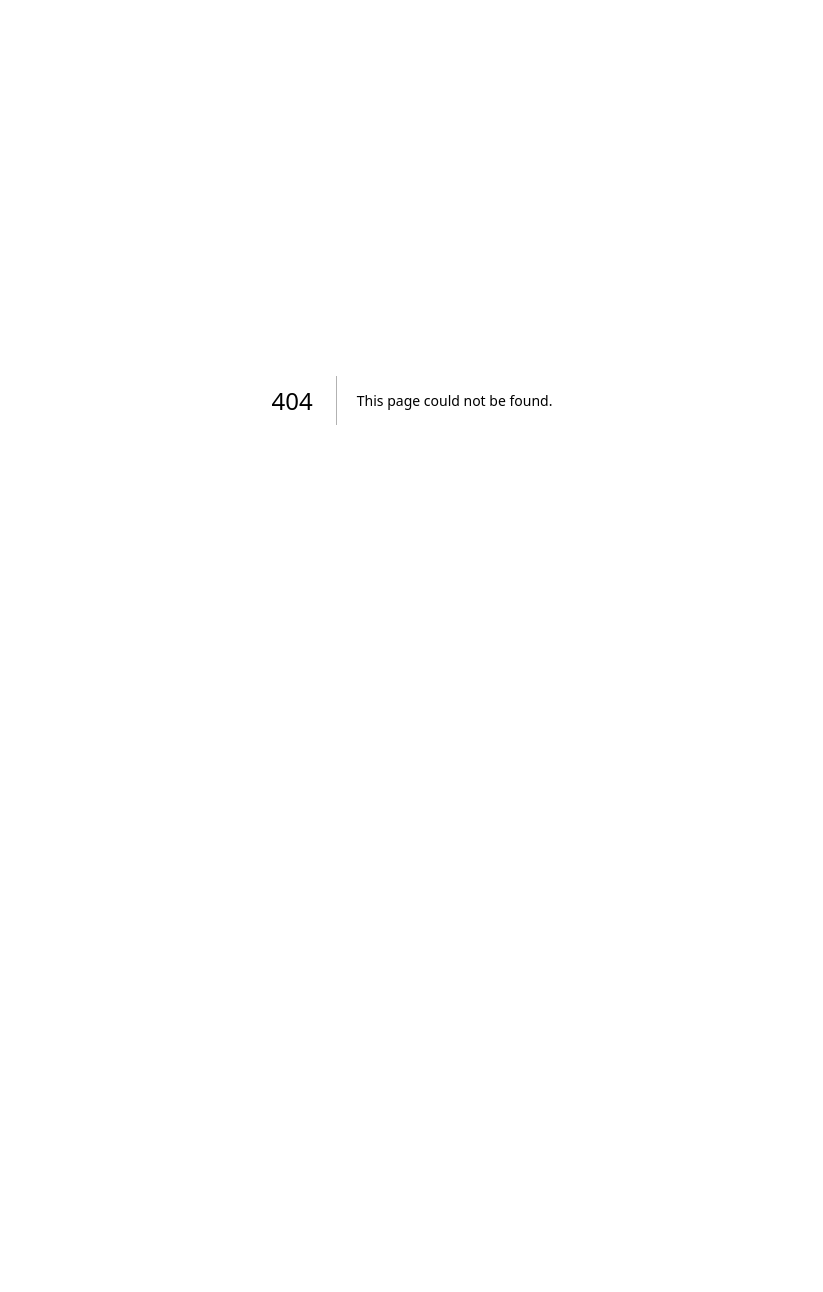
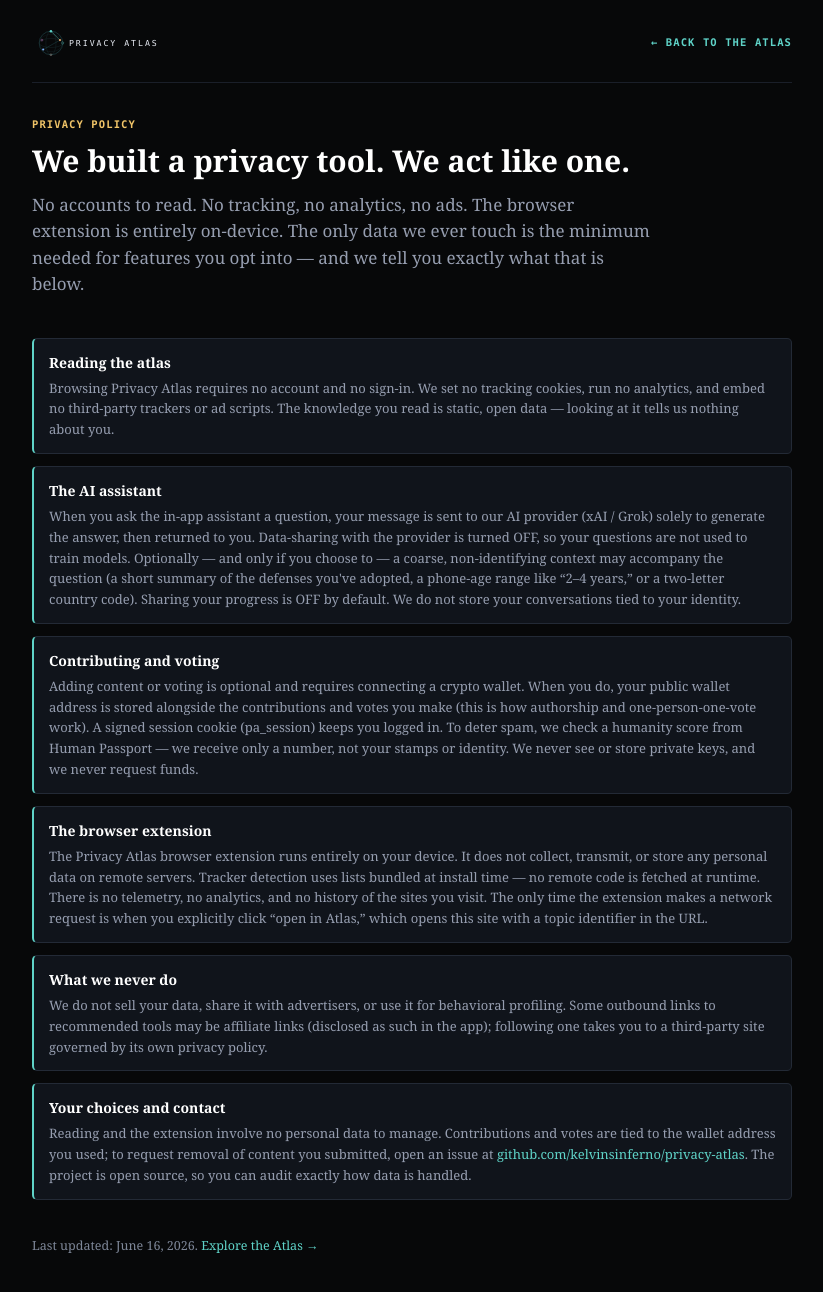
Before and after one commit to kelvinsinferno/privacy-atlas, a Next.js app: page /privacy in a window 1280 px wide. Before the commit this address had no page. Shown: the top 1292 px of the page, without its empty margins (228-1051 px from the left). Before the commit the page ends 800 px from the top, so only its background shows below. Built offline with nearby package versions, Linux system fonts and the light colour scheme.

Commit message:
Add privacy policy page; point extension source link at the repo

```diff
--- /dev/null
+++ b/app/privacy/page.tsx
@@ -0,0 +1,151 @@
+import type { Metadata } from "next";
+import Link from "next/link";
+import { mono } from "@/lib/styles";
+import { BrandLogoHorizontal } from "@/components/common/BrandLogo";
+
+export const metadata: Metadata = {
+  title: "Privacy Policy · Privacy Atlas",
+  description:
+    "How Privacy Atlas handles your data: no tracking, no analytics, no accounts to read. The browser extension is fully on-device. Minimal data only when you opt in.",
+};
+
+// Brand tokens (mirrors lib/styles.ts S-object + extension/styles.ts — NOT Tailwind).
+const C = {
+  bg: "#070809",
+  surface: "#10141b",
+  border: "#232a36",
+  text: "#d4dae6",
+  muted: "#969eb0",
+  faint: "#7e8798",
+  teal: "#5fd3c8",
+  amber: "#f0c468",
+};
+
+const label: React.CSSProperties = {
+  fontFamily: mono,
+  fontSize: 10.5,
+  fontWeight: 600,
+  letterSpacing: 1.1,
+  color: "#8893a4",
+  textTransform: "uppercase",
+};
+
+const LAST_UPDATED = "June 16, 2026";
+
+const SECTIONS: { head: string; body: React.ReactNode }[] = [
+  {
+    head: "Reading the atlas",
+    body: "Browsing Privacy Atlas requires no account and no sign-in. We set no tracking cookies, run no analytics, and embed no third-party trackers or ad scripts. The knowledge you read is static, open data — looking at it tells us nothing about you.",
+  },
+  {
+    head: "The AI assistant",
+    body: "When you ask the in-app assistant a question, your message is sent to our AI provider (xAI / Grok) solely to generate the answer, then returned to you. Data-sharing with the provider is turned OFF, so your questions are not used to train models. Optionally — and only if you choose to — a coarse, non-identifying context may accompany the question (a short summary of the defenses you've adopted, a phone-age range like “2–4 years,” or a two-letter country code). Sharing your progress is OFF by default. We do not store your conversations tied to your identity.",
+  },
+  {
+    head: "Contributing and voting",
+    body: "Adding content or voting is optional and requires connecting a crypto wallet. When you do, your public wallet address is stored alongside the contributions and votes you make (this is how authorship and one-person-one-vote work). A signed session cookie (pa_session) keeps you logged in. To deter spam, we check a humanity score from Human Passport — we receive only a number, not your stamps or identity. We never see or store private keys, and we never request funds.",
+  },
+  {
+    head: "The browser extension",
+    body: "The Privacy Atlas browser extension runs entirely on your device. It does not collect, transmit, or store any personal data on remote servers. Tracker detection uses lists bundled at install time — no remote code is fetched at runtime. There is no telemetry, no analytics, and no history of the sites you visit. The only time the extension makes a network request is when you explicitly click “open in Atlas,” which opens this site with a topic identifier in the URL.",
+  },
+  {
+    head: "What we never do",
+    body: "We do not sell your data, share it with advertisers, or use it for behavioral profiling. Some outbound links to recommended tools may be affiliate links (disclosed as such in the app); following one takes you to a third-party site governed by its own privacy policy.",
+  },
+  {
+    head: "Your choices and contact",
+    body: (
+      <>
+        Reading and the extension involve no personal data to manage. Contributions and votes are tied
+        to the wallet address you used; to request removal of content you submitted, open an issue at{" "}
+        <a
+          href="https://github.com/kelvinsinferno/privacy-atlas"
+          target="_blank"
+          rel="noopener noreferrer"
+          style={{ color: C.teal, textDecoration: "none" }}
+        >
+          github.com/kelvinsinferno/privacy-atlas
+        </a>
+        . The project is open source, so you can audit exactly how data is handled.
+      </>
+    ),
+  },
+];
+
+export default function PrivacyPage() {
+  return (
+    <div
+      style={{
+        minHeight: "100vh",
+        background: C.bg,
+        color: C.text,
+        fontFamily: "'Georgia', serif",
+        padding: "26px 22px 64px",
+      }}
+    >
+      <div style={{ maxWidth: 760, margin: "0 auto" }}>
+        {/* top bar: brand (→ home) + back link */}
+        <div
+          style={{
+            display: "flex",
+            alignItems: "center",
+            justifyContent: "space-between",
+            gap: 16,
+            flexWrap: "wrap",
+            paddingBottom: 22,
+            borderBottom: `1px solid #1a1f29`,
+          }}
+        >
+          <Link href="/" aria-label="Privacy Atlas home" style={{ display: "inline-flex", textDecoration: "none" }}>
+            <BrandLogoHorizontal style={{ height: 34 }} />
+          </Link>
+          <Link href="/" style={{ ...label, color: C.teal, textDecoration: "none" }}>
+            ← back to the atlas
+          </Link>
+        </div>
+
+        {/* hero */}
+        <section style={{ marginTop: 34 }}>
+          <div style={{ ...label, color: C.amber }}>Privacy Policy</div>
+          <h1 style={{ fontSize: 30, lineHeight: 1.18, margin: "10px 0 0", color: "#fff", fontWeight: 600 }}>
+            We built a privacy tool. We act like one.
+          </h1>
+          <p style={{ fontSize: 17, lineHeight: 1.55, color: C.muted, margin: "14px 0 0", maxWidth: 620 }}>
+            No accounts to read. No tracking, no analytics, no ads. The browser extension is entirely
+            on-device. The only data we ever touch is the minimum needed for features you opt into —
+            and we tell you exactly what that is below.
+          </p>
+        </section>
+
+        {/* sections */}
+        <section style={{ marginTop: 40 }}>
+          <div style={{ display: "grid", gap: 12 }}>
+            {SECTIONS.map((sct) => (
+              <div
+                key={sct.head}
+                style={{
+                  background: C.surface,
+                  border: `1px solid ${C.border}`,
+                  borderLeft: `2px solid ${C.teal}`,
+                  borderRadius: 5,
+                  padding: "13px 15px",
+                }}
+              >
+                <div style={{ fontSize: 14, color: "#fff", fontWeight: 600 }}>{sct.head}</div>
+                <div style={{ fontSize: 13, lineHeight: 1.6, color: C.muted, marginTop: 5 }}>{sct.body}</div>
+              </div>
+            ))}
+          </div>
+        </section>
+
+        <p style={{ fontSize: 12.5, color: C.faint, marginTop: 36, lineHeight: 1.55 }}>
+          Last updated: {LAST_UPDATED}.{" "}
+          <Link href="/" style={{ color: C.teal, textDecoration: "none" }}>
+            Explore the Atlas →
+          </Link>
+        </p>
+      </div>
+    </div>
+  );
+}
```
Also changed, not shown: 1 other file (tests, documents, lock files or other folders).
